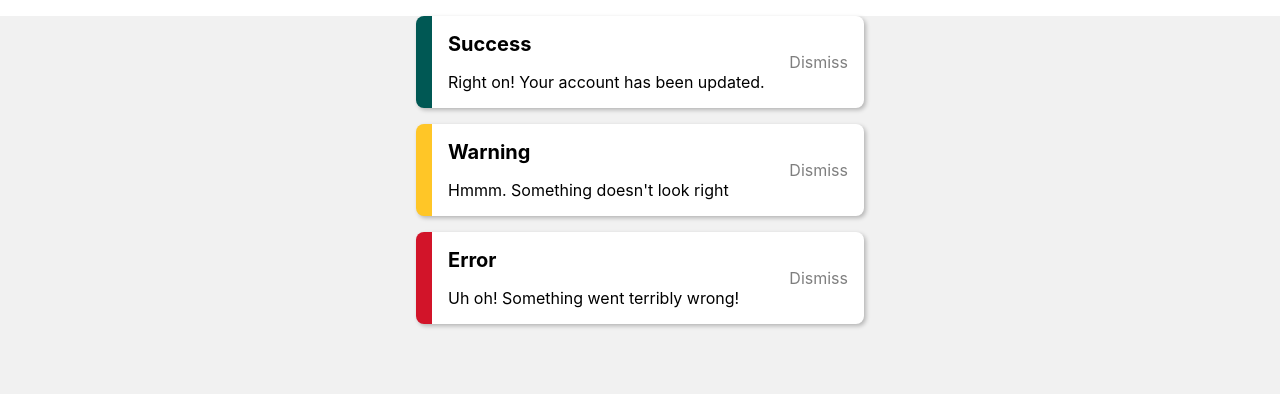
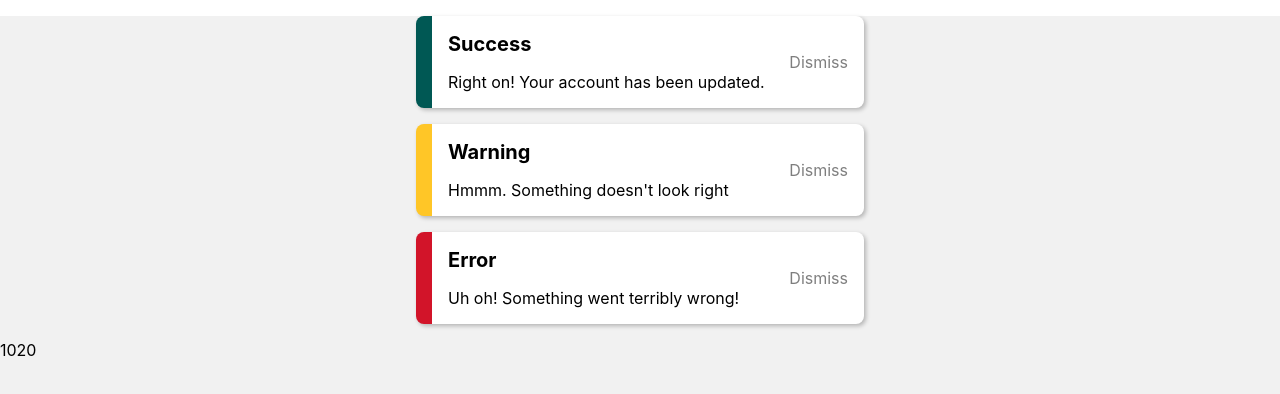
Before and after one commit to Ann9510/super-react, a React (Create React App) app in the folder react-practice/: page / in a window 1280 px wide. Shown: the top 394 px of the page. Built offline with nearby package versions, Linux system fonts and the light colour scheme.

Commit message:
22강 완료
- 모듈시스템(Named export 예시)

```diff
--- a/react-practice/src/App.js
+++ b/react-practice/src/App.js
@@ -1,8 +1,5 @@
-import logo from "./logo.svg";
 import "./App.css";
-import TextComponent from "./components/TextComponent";
-import Section from "./components/Section";
-import Toast from "./components/Toast";
+import Toast, { hello, world } from "./components/Toast";
 import ToastButton from "./components/ToastButton";
 import ToastMessage from "./components/ToastMessage";
 
@@ -36,6 +33,8 @@ function App() {
         <ToastMessage message={messageArray[2]} />
         <ToastButton />
       </Toast>
+      {hello}
+      {world}
     </div>
   );
 }
--- a/react-practice/src/components/Toast.js
+++ b/react-practice/src/components/Toast.js
@@ -8,3 +8,7 @@ const Toast = ({ message, children }) => {
 };
 
 export default Toast;
+
+const hello = 10;
+const world = 20;
+export { hello, world };
```
